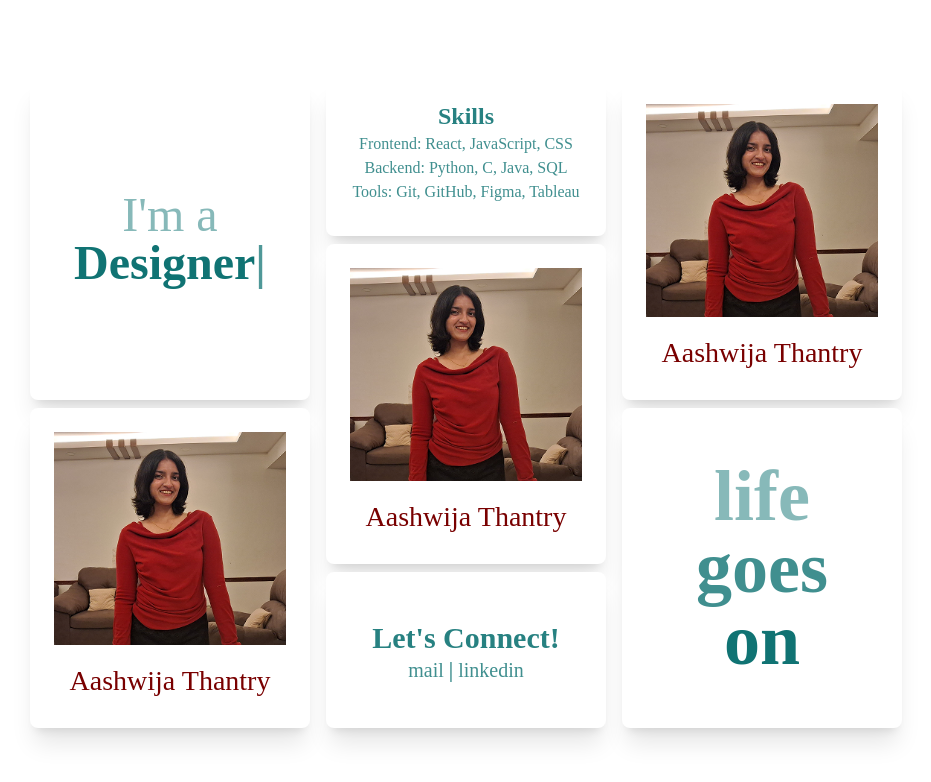
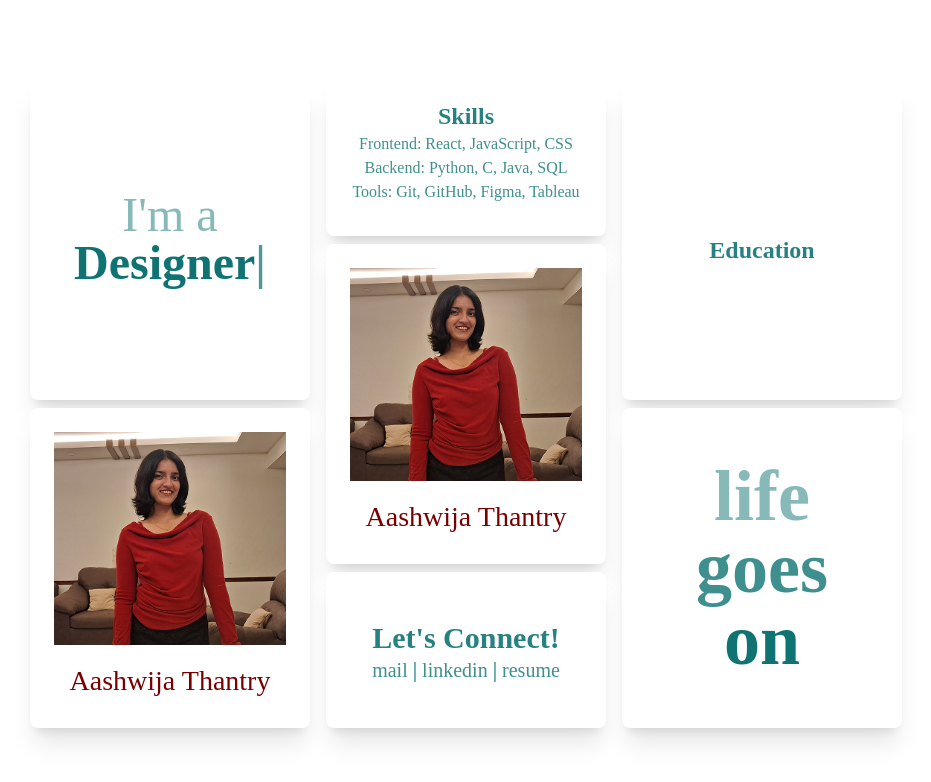
Before and after one commit to aashwijat/Portfolio, a React (Vite) app: page / in a window 1280 px wide. Shown: the top 782 px of the page, without its empty margins (174-1105 px from the left). Built offline with nearby package versions, Linux system fonts and the light colour scheme.

Commit message:
Add Education.jsx

```diff
--- a/src/components/Contact.jsx
+++ b/src/components/Contact.jsx
@@ -23,6 +23,14 @@ function Contact() {
                 >
                   {" "}
                   linkedin
+                </a>{" "}
+                |
+                <a
+                  href="https://drive.google.com/file/d/1mz_X1nWfR_tmMNx9CTaCi7D8orhqZiW4/view?usp=sharing"
+                  className="!text-[#107373]/80 !hover:text-gray-800 !visited:text-[#107373]"
+                >
+                  {" "}
+                  resume
                 </a>
               </span>
             </div>
--- /dev/null
+++ b/src/components/Education.jsx
@@ -0,0 +1,17 @@
+function Education() {
+  return (
+    <>
+      <div className="polaroid-film bg-white p-6 w-70 h-80 rounded-lg shadow-xl max-w-sm transform flex items-center justify-center">
+        <div className="text-center">
+          <div className="polaroid-name">
+            <span className="block text-[#107373]/90 text-2xl font-bold pt-5">
+              Education
+            </span>
+          </div>
+        </div>
+      </div>
+    </>
+  );
+}
+
+export default Education;
--- a/src/components/Grid.jsx
+++ b/src/components/Grid.jsx
@@ -1,9 +1,9 @@
 import Polaroid from "./Polaroid";
 import Quote from "./Quote";
 import TypePolaroid from "./TypePolaroid";
-import Card from "./Card";
 import Contact from "./Contact";
 import Skills from "./Skills";
+import Education from "./Education";
 function Grid() {
   return (
     <>
@@ -21,7 +21,7 @@ function Grid() {
         </div>
         {/* column 3 has 2 rows */}
         <div className="flex-1 flex flex-col gap-2">
-          <Polaroid />
+          <Education />
           <Quote />
         </div>
       </div>
```
